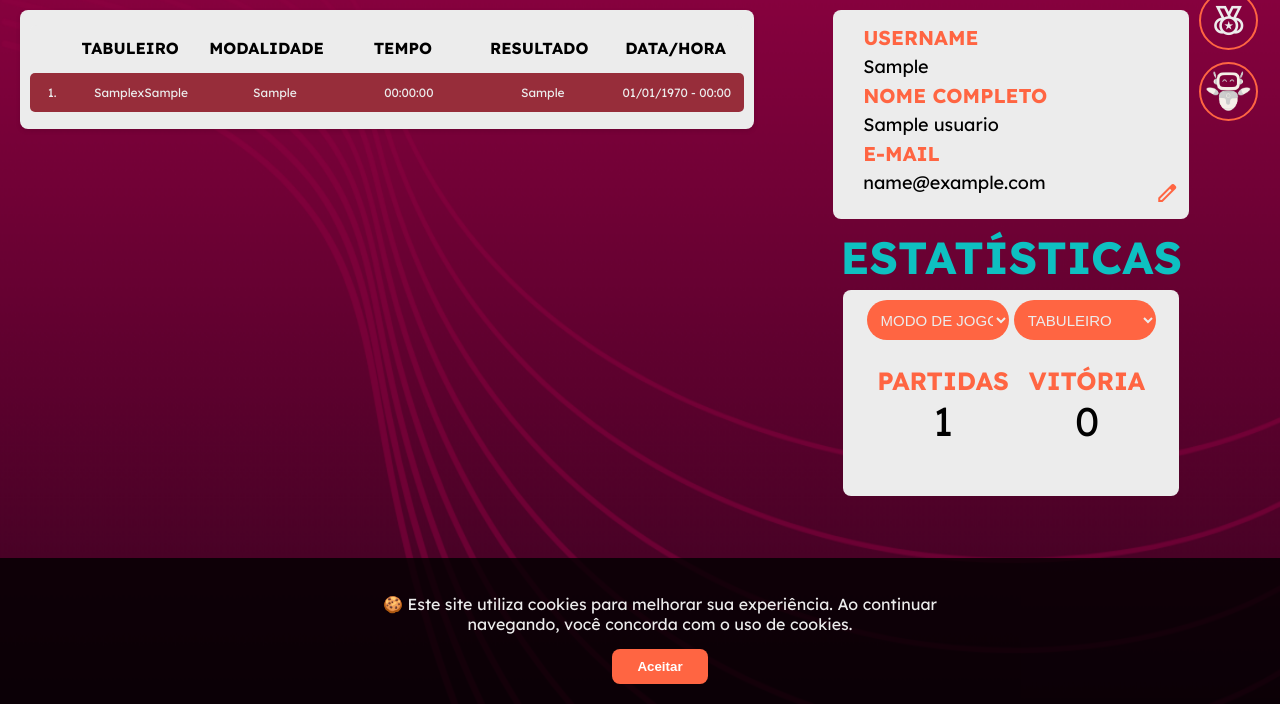
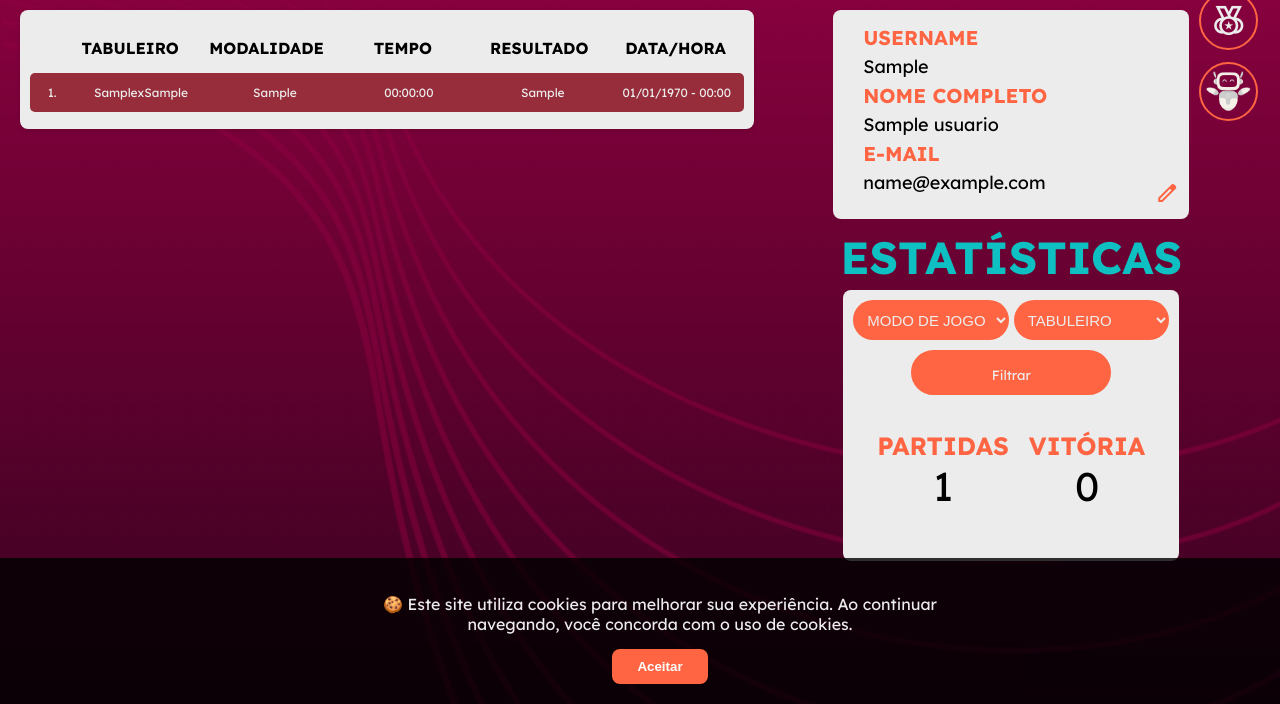
Before and after one commit to toassa/code-match, a PHP site: page /perfil.php in a window 1280 px wide. Shown: the part 96-800 px from the top of the page. Run offline with PHP 8.4, Linux system fonts and the light colour scheme; the visitor is signed in with stand-in values (Sample User, id 1); tables that the repository leaves empty or names only in its code hold one stand-in row (values such as "Sample post").

Commit message:
Filtro de perfil

```diff
--- a/css/perfil.css
+++ b/css/perfil.css
@@ -77,16 +77,23 @@
 
 .estatistica-botoes {
     display: flex;
+    flex-direction: column;
     width: 100%;
     justify-content: center;
-    margin: auto;
     align-items: center;
-    margin: 0;
+    gap: 10px;
+    margin-bottom: 10px;
+}
+
+.selects-container {
+    display: flex;
+    width: 100%;
+    justify-content: center;
     gap: 5px;
 }
 
 .estatistica .select-game {
-    width: 45%;
+    width: 50%;
     margin: 0px;
     background-color: var(--orange);
     border-radius: 30px;
--- a/public/perfil.php
+++ b/public/perfil.php
@@ -58,14 +58,20 @@ $total_partidas = $stats['total_partidas'] ?? 0;
 $total_vitorias = $stats['total_vitorias'] ?? 0;
 $stmt_stats->close();
 
-
 $sql_historico = "SELECT Tabuleiro, Modalidade, Duracao_partida, Resultado, Data_partida
                   FROM Partidas
-                  WHERE Usuario_ID = ?
-                  ORDER BY Data_partida DESC";
+                  WHERE Usuario_ID = ?";
+
+$params_historico = [$usuario_id];
+$types_historico = "i";
+
+$sql_historico .= " ORDER BY Data_partida DESC";
 
 $stmt_historico = $conn->prepare($sql_historico);
-$stmt_historico->bind_param("i", $usuario_id);
+if ($stmt_historico === false) {
+    die("Erro ao preparar a consulta de histórico: " . $conn->error);
+}
+$stmt_historico->bind_param($types_historico, ...$params_historico);
 $stmt_historico->execute();
 $result_historico = $stmt_historico->get_result();
 
@@ -194,14 +200,14 @@ $result_historico = $stmt_historico->get_result();
                 <div class="div-estatistica">
                     <h2>ESTATÍSTICAS</h2>
                     <div class="estatistica">
-                        <div class="estatistica-botoes">
-                            <select class="select-game" name="size-game">
-                                <option selected hidden>MODO DE JOGO</option>
+                        <form method="GET" action="perfil.php" class="estatistica-botoes">
+                            <div class="selects-container"> <select class="select-game" name="modo_jogo">
                                     <option value="QUALQUER" <?php if ($filtro_modo == 'QUALQUER') echo 'selected'; ?>>MODO DE JOGO</option>
                                     <option value="CLASSICO" <?php if ($filtro_modo == 'CLASSICO') echo 'selected'; ?>>CLÁSSICO</option>
                                     <option value="CONTRA O TEMPO" <?php if ($filtro_modo == 'CONTRA O TEMPO') echo 'selected'; ?>>CONTRA O TEMPO</option>
                                 </select>
-                            <select class="select-game" name="size-game">
+
+                                <select class="select-game" name="tabuleiro">
                                     <option value="TODOS" <?php if ($filtro_tabuleiro == 'TODOS') echo 'selected'; ?>>TABULEIRO</option>
                                     <option value="2" <?php if ($filtro_tabuleiro == '2') echo 'selected'; ?>>2X2</option>
                                     <option value="4" <?php if ($filtro_tabuleiro == '4') echo 'selected'; ?>>4X4</option>
@@ -209,6 +215,11 @@ $result_historico = $stmt_historico->get_result();
                                     <option value="8" <?php if ($filtro_tabuleiro == '8') echo 'selected'; ?>>8X8</option>
                                 </select>
                             </div>
+
+                            <button type="submit" class="standart-form-buttons form-items-orange hover-background">
+                                Filtrar
+                            </button>
+                        </form>
                         <div class="estatistica-info">
                             <div class="estatistica-item">
                                 <p class="title">PARTIDAS</p>
```
Lines whose indentation alone changed are shown as unchanged.
